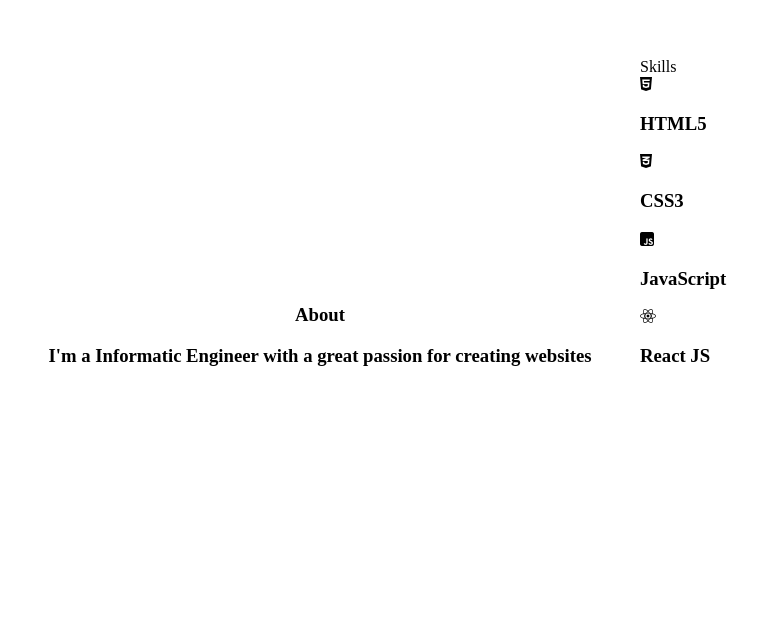
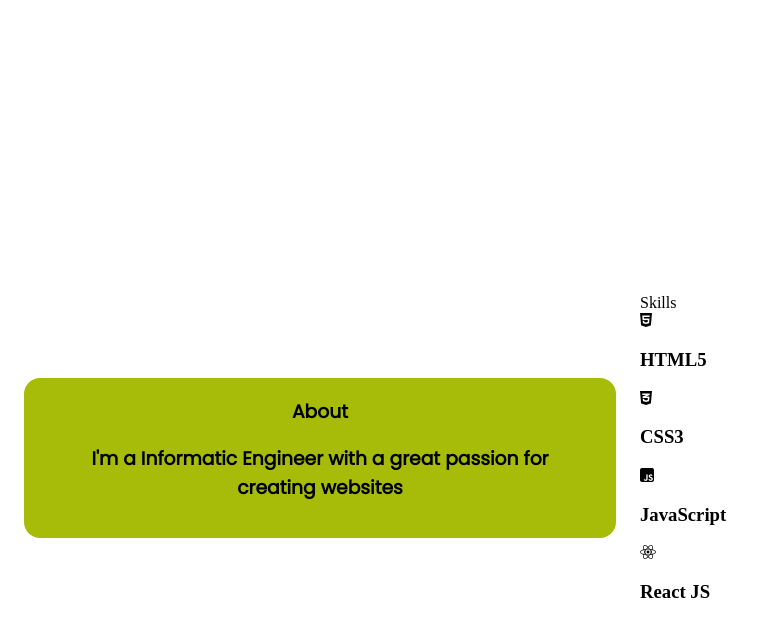
Before and after one commit to claudiamv31/portfolio, a React (Create React App) app: page / in a window 1280 px wide. Shown: the part 822-1458 px from the top of the page, without its empty margins (0-766 px from the left). Before the commit the page ends 1208 px from the top, so only its background shows below. Built offline with nearby package versions, Linux system fonts and the light colour scheme.

Commit message:
about changes

```diff
--- a/src/components/About.js
+++ b/src/components/About.js
@@ -3,7 +3,8 @@ import classes from "./About.module.css";
 const About = () => {
   return (
     <div className={classes.about}>
-      <div className={classes.name}>
+      <div className={classes.box}>
+        <div>
           <h3>About</h3>
         </div>
         <div className={classes.info}>
@@ -12,6 +13,7 @@ const About = () => {
           </h3>
         </div>
       </div>
+    </div>
   );
 };
 
--- a/src/components/About.module.css
+++ b/src/components/About.module.css
@@ -1,12 +1,26 @@
+@import url("https://fonts.googleapis.com/css2?family=Poppins&display=swap");
+
 .about {
   width: 50%;
-  display: inline-block;
+  display: table-cell;
+  font-family: "Poppins", sans-serif;
+  text-align: center;
+  height: 100vh;
+  vertical-align: middle;
+  padding: 0 1.5rem 0 1.5rem;
 }
 
-.name {
-  text-align: center;
+.box {
+  background-color: #a6bc09;
+  border-radius: 1rem;
+  height: 10rem;
+  padding: 0 2rem 0 2rem;
+  display: inline-block;
+  align-items: center;
+  justify-content: center;
 }
 
 .info {
   text-align: center;
+  font-family: "Poppins", sans-serif;
 }
--- /dev/null
+++ b/src/components/AboutMe.js
@@ -0,0 +1,14 @@
+import About from "./About";
+import classes from "./AboutMe.module.css";
+import Skills from "./Skills";
+
+const AboutMe = () => {
+  return (
+    <div className={classes["about-me"]}>
+      <About />
+      <Skills />
+    </div>
+  );
+};
+
+export default AboutMe;
--- /dev/null
+++ b/src/components/AboutMe.module.css
@@ -0,0 +1,4 @@
+.about-me {
+  display: table;
+  height: 100hv;
+}
--- a/src/components/Skills.module.css
+++ b/src/components/Skills.module.css
@@ -1,4 +1,5 @@
 .skills {
   width: 50%;
-  display: inline-block;
+  display: table-cell;
+  vertical-align: middle;
 }
--- a/src/pages/Portfolio.js
+++ b/src/pages/Portfolio.js
@@ -1,15 +1,13 @@
-import About from "../components/About";
 import Home from "../components/Home";
-import Skills from "../components/Skills";
 import MainNavigation from "../components/MainNavigation";
+import AboutMe from "../components/AboutMe";
 
 const Portfolio = () => {
   return (
     <div>
       <MainNavigation />
       <Home />
-      <About />
-      <Skills />
+      <AboutMe />
     </div>
   );
 };
```
Lines whose indentation alone changed are shown as unchanged.
